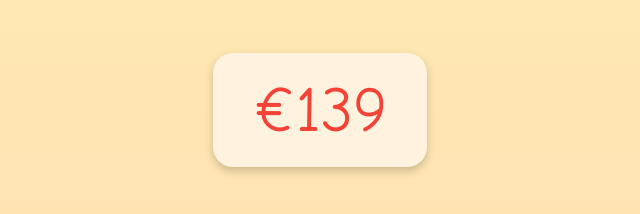
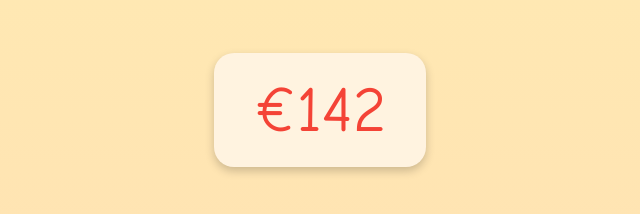
Before and after one commit to Knutselkamer/dewarmsteweek, a plain HTML site: page index.html in a window 1280 px wide. Shown: the part 223-437 px from the top of the page, 320-960 px from the left. Drawn offline with Linux system fonts and the light colour scheme.

Commit message:
Update index.html

```diff
--- a/index.html
+++ b/index.html
@@ -62,7 +62,7 @@
     </header>
     <main>
         <h2>We hebben al ingezameld:</h2>
-        <div class="counter" id="geldTeller">€139
+        <div class="counter" id="geldTeller">€142
 
     </div>
         <div>
```
